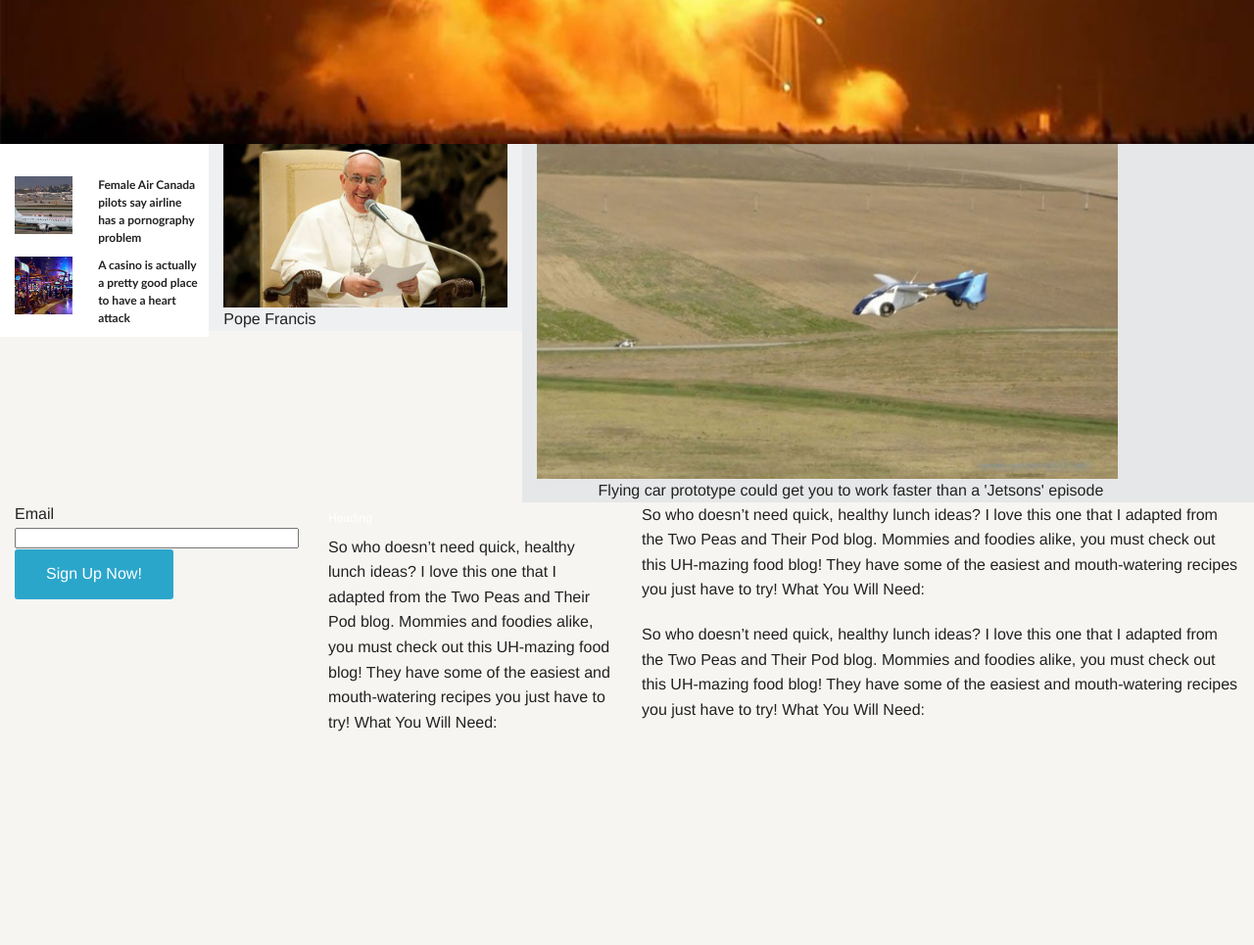
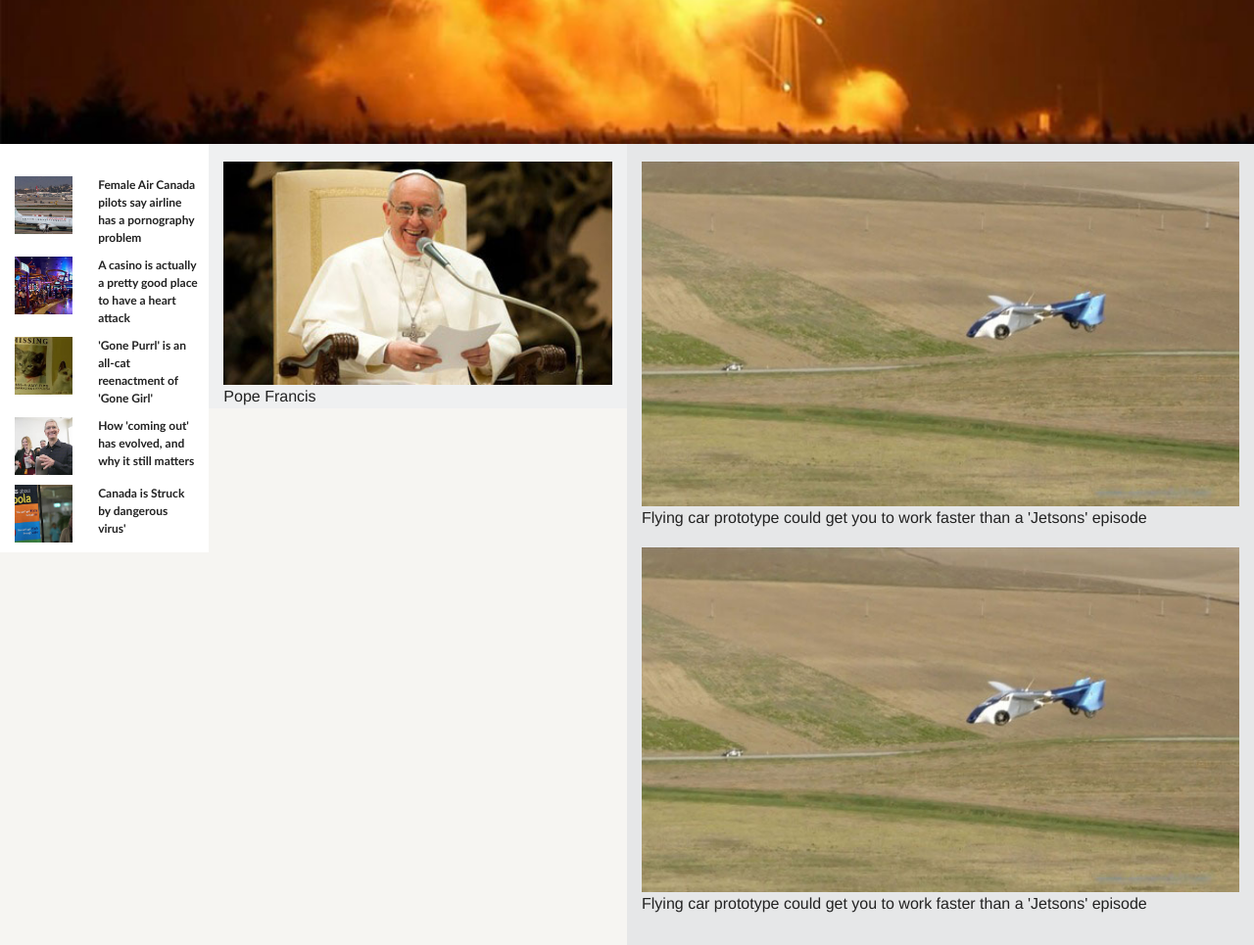
Before and after one commit to bellmouth/mashable_guiceheidifoundation, a plain HTML site: page index.html in a window 1280 px wide. Shown: the part 332-1297 px from the top of the page at 98% size. Before the commit the page ends 1102 px from the top, so only its background shows below. Drawn offline with Linux system fonts and the light colour scheme.

Commit message:
working with foundation
project is moving along

```diff
--- a/index.html
+++ b/index.html
@@ -70,10 +70,13 @@
 
           .middle{
               background:#eff0f1;
+			   padding-top:18px;
           }
 
           .farright{
               background:#e6e7e8;
+			  padding-top:18px;
+			  Padding-bottom:15px;
           }
           .column img{
               width:100%;
@@ -85,7 +88,6 @@
               font-weight:bold;
               font-family: "trebuchet ms";
           }
-
 
 
       </style>
@@ -141,6 +143,7 @@
                <h3>Extra 1</h3>
 
                <div class="row leftcontent">
+
                    <div class="column small-5" style="margin-bottom:10px;"><img src="images/air_canada.jpg"></div>
                    <div class="column small-7 lefttitle" style="margin-bottom:10px;">
 Female Air Canada pilots say airline has a pornography problem</div>
@@ -150,71 +153,53 @@ Female Air Canada pilots say airline has a pornography problem</div>
                         <div class="column small-5" style="margin-bottom:10px;"><img src="images/casino.jpg"></div>
                    <div class="column small-7 lefttitle" style="margin-bottom:10px;">
 A casino is actually a pretty good place to have a heart attack </div>
-
-
+                   </div>
+                   <div class="row">
+                        <div class="column small-5" style="margin-bottom:10px;"><img src="images/gonepurrl.jpg"></div>
+                   <div class="column small-7 lefttitle" style="margin-bottom:10px;">
+'Gone Purrl' is an all-cat reenactment of 'Gone Girl' </div>
+                   </div>
+                   <div class="row">
+                        <div class="column small-5" style="margin-bottom:10px;"><img src="images/tim-cook-speaks-up.jpg"></div>
+                   <div class="column small-7 lefttitle" style="margin-bottom:10px;">
+How 'coming out' has evolved, and why it still matters  </div>
                    </div>
 
+                   <div class="row">
+                        <div class="column small-5" style="margin-bottom:10px;"><img src="images/Ebola6.jpg"></div>
+                   <div class="column small-7 lefttitle" style="margin-bottom:10px;">
+Canada is Struck by dangerous virus' </div>
+                   </div>
 
 
                </div>
 
-               <div class="column medium-3 middle">
+               <div class="column medium-4 middle">
                    <div class="row">
-                       <div class="column lg-12">
+                       <div class="column large-12">
                <img src="images/Pope-Francis.jpg">
+                  Pope Francis
                            </div>
-                        <div class="column lg-12">
-                         Pope Francis
-                           </div>
+
+
 
 
                        </div>
                </div>
 
-               <div class="column medium-7 farright">
+               <div class="column medium-6 farright">
                <div class="row">
-                   <div class="column large-10"><img src=          	"images/flying_car.jpg">
-                   </div>
+                   <div class="column large-12"><img src=          	"images/flying_car.jpg">
+                   Flying car prototype could get you to work faster than a 'Jetsons' episode</div>
 
-                          <div class="column large-11">Flying car prototype could get you to work faster than a 'Jetsons' episode</div>
+                   <div class="column large-12 farright">
+               <div class="row">
+                   <div class="column large-12"><img src=          	"images/flying_car.jpg">
+                   Flying car prototype could get you to work faster than a 'Jetsons' episode</div>
                    </div>
                </div>
 
            </div>
-
-      <div class="row footer">
-         <div class="column medium-6">
-             <div class="row">
-              <div class="column medium-6">
-                 <form>
-                     <div class="row">
-                         <div class="column medium-12">
-                   <label for="email" class="medium-12">Email</label>
-                   <input type="email" class="medium-12" name="email"/>
-                     <input type="submit" class="button radius" value="Sign Up Now!" />
-                             </div>
-                         </div>
-                  </form>
-
-                 </div>
-              <div class="column medium-6">
-                 <h3>Heading</h3>
-                  <p>So who doesn’t need quick, healthy lunch ideas? I love this one that I adapted from the Two Peas and Their Pod blog. Mommies and foodies alike, you must check out this UH-mazing food blog! They have some of the easiest and mouth-watering recipes you just have to try! What You Will Need:</p>
-
-                 </div>
-
-             </div>
-
-          </div>
-
-          <div class="column medium-6">
-              <p>So who doesn’t need quick, healthy lunch ideas? I love this one that I adapted from the Two Peas and Their Pod blog. Mommies and foodies alike, you must check out this UH-mazing food blog! They have some of the easiest and mouth-watering recipes you just have to try! What You Will Need:</p>
-
-              <p>So who doesn’t need quick, healthy lunch ideas? I love this one that I adapted from the Two Peas and Their Pod blog. Mommies and foodies alike, you must check out this UH-mazing food blog! They have some of the easiest and mouth-watering recipes you just have to try! What You Will Need:</p>
-
-          </div>
-
-      </div>
 
     <script src="js/vendor/jquery.js"></script>
     <script src="js/foundation.min.js"></script>
```
Also changed, not shown: Chevy_Guy.jpg (added), images/Chevy_Guy.jpg (added), images/Ebola6.jpg (added), images/gonepurrl.jpg (added), images/tim-cook-speaks-up.jpg (added).
